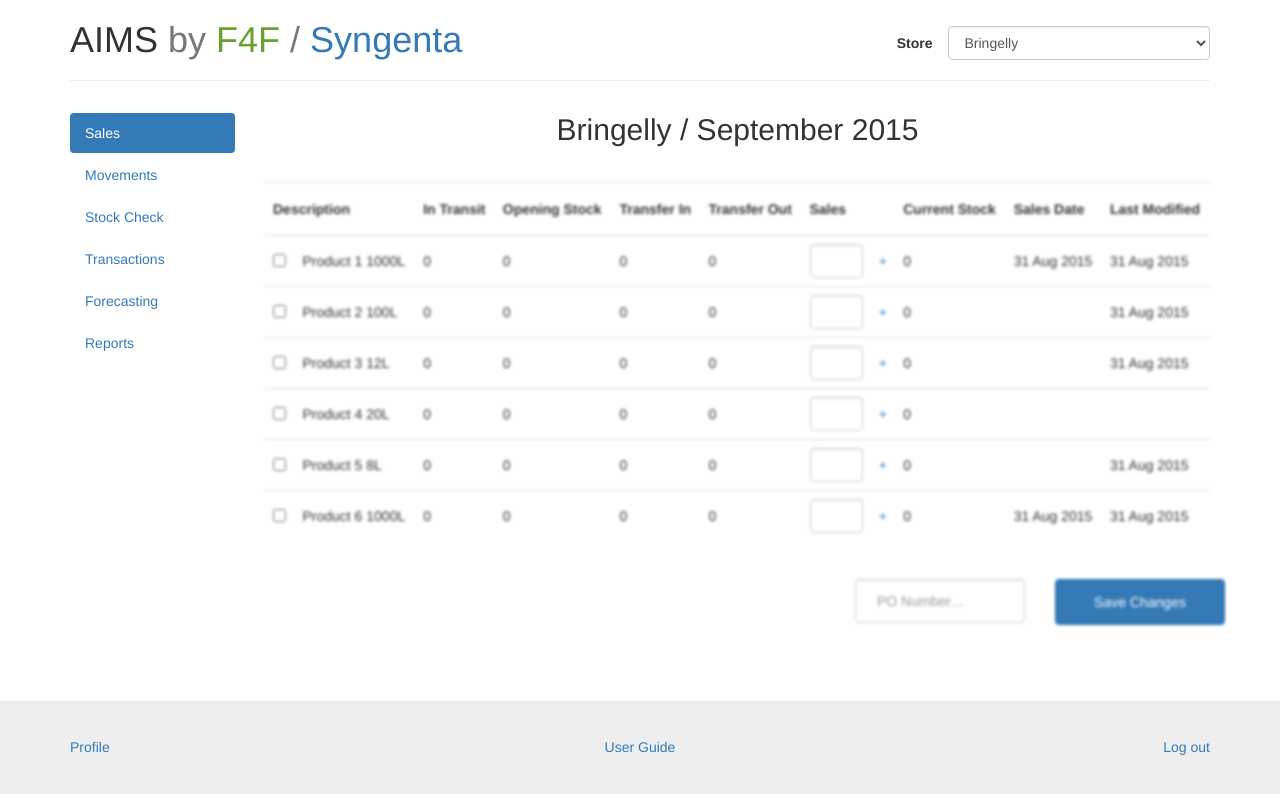
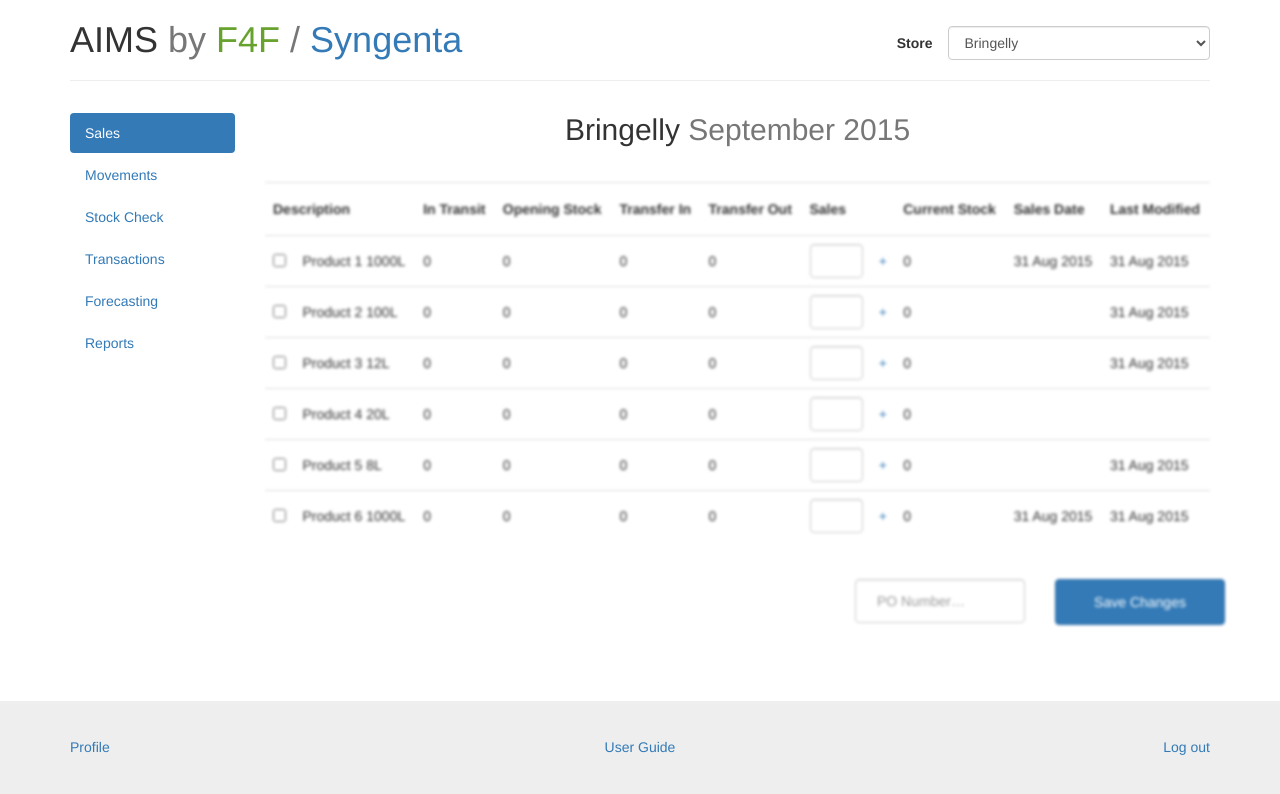
Before and after one commit to howardjfraser/howardjfraser.github.io, a Jekyll site: the page built from index.html, in a window 1280 px wide. Shown: the top 794 px of the page. Built offline with Jekyll 4.4.1, drawn with Linux system fonts in a browser that asks for light colours.

```diff
--- a/_includes/main.html
+++ b/_includes/main.html
@@ -1,5 +1,5 @@
 <div class="col-xs-10" >
-  <h2 class="text-center" style="margin-top: 0; margin-bottom: 36px;">Bringelly / September 2015</h2>
+  <h2 class="text-center" style="margin-top: 0; margin-bottom: 36px;">Bringelly <span class="text-muted">September 2015</span></h2>
 
 
   <table class="table " style="border-top: 0; -webkit-filter: blur(1.5px);">
```
Also changed, not shown: 4 other files.
